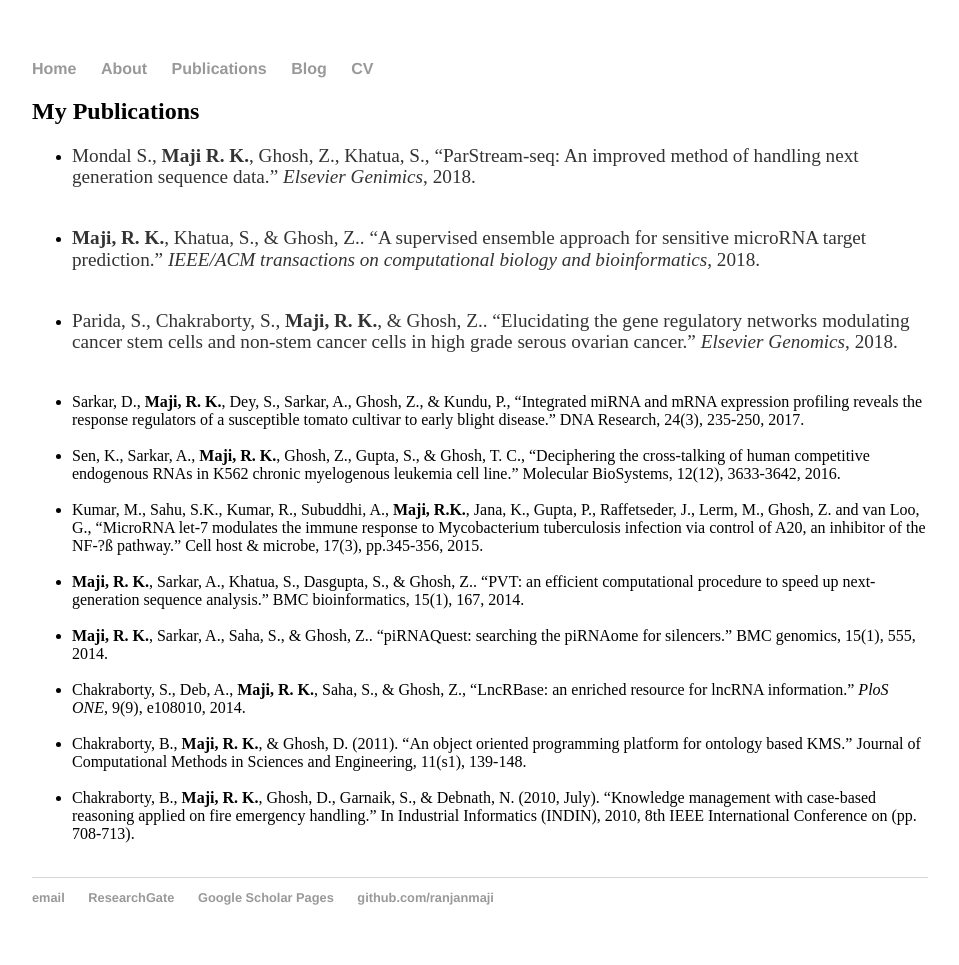
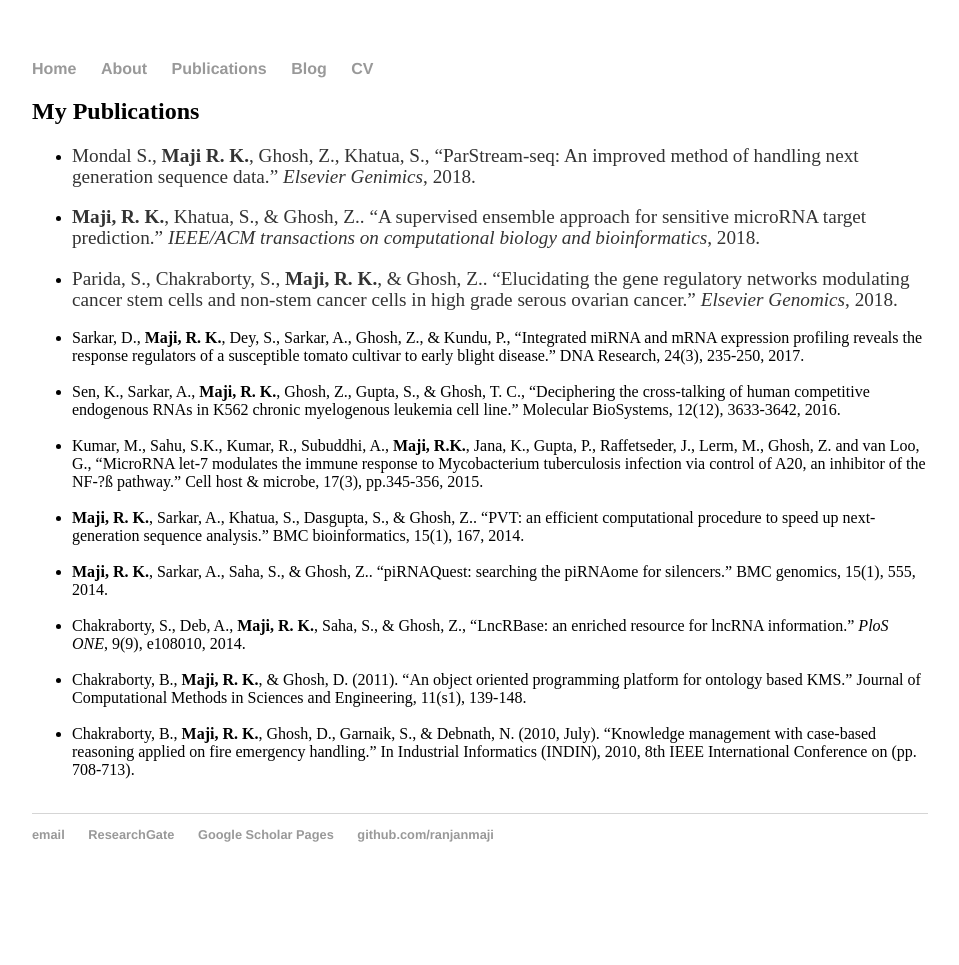
Before and after one commit to ranjanmaji/just-a-site, a Jekyll site: the page built from publications/index.md, in a window 1280 px wide. Shown: the whole page, without its empty margins (160-1119 px from the left). Built offline with Jekyll 4.4.1, drawn with Linux system fonts in a browser that asks for light colours; after the commit the page ends 902 px from its top, so only the background shows below that.

```diff
--- a/publications/index.md
+++ b/publications/index.md
@@ -4,11 +4,11 @@ title: My Publications
 ---
 <h2> My Publications </h2>
 
-* Mondal S., **Maji R. K.**, Ghosh, Z., Khatua, S., "ParStream-seq: An improved method of handling next generation sequence data." *Elsevier Genimics*, 2018.<br><br>
+* Mondal S., **Maji R. K.**, Ghosh, Z., Khatua, S., "ParStream-seq: An improved method of handling next generation sequence data." *Elsevier Genimics*, 2018.<br>
 
-* **Maji, R. K.**, Khatua, S., & Ghosh, Z.. "A supervised ensemble approach for sensitive microRNA target prediction." *IEEE/ACM transactions on computational biology and bioinformatics*, 2018.<br><br>
+* **Maji, R. K.**, Khatua, S., & Ghosh, Z.. "A supervised ensemble approach for sensitive microRNA target prediction." *IEEE/ACM transactions on computational biology and bioinformatics*, 2018.<br>
 
-* Parida, S., Chakraborty, S., **Maji, R. K.**, & Ghosh, Z.. "Elucidating the gene regulatory networks modulating cancer stem cells and non-stem cancer cells in high grade serous ovarian cancer." *Elsevier Genomics*, 2018.<br><br>
+* Parida, S., Chakraborty, S., **Maji, R. K.**, & Ghosh, Z.. "Elucidating the gene regulatory networks modulating cancer stem cells and non-stem cancer cells in high grade serous ovarian cancer." *Elsevier Genomics*, 2018.<br>
 
 * Sarkar, D., **Maji, R. K.**, Dey, S., Sarkar, A., Ghosh, Z., & Kundu, P.,
 "Integrated miRNA and mRNA expression profiling reveals the response
```
